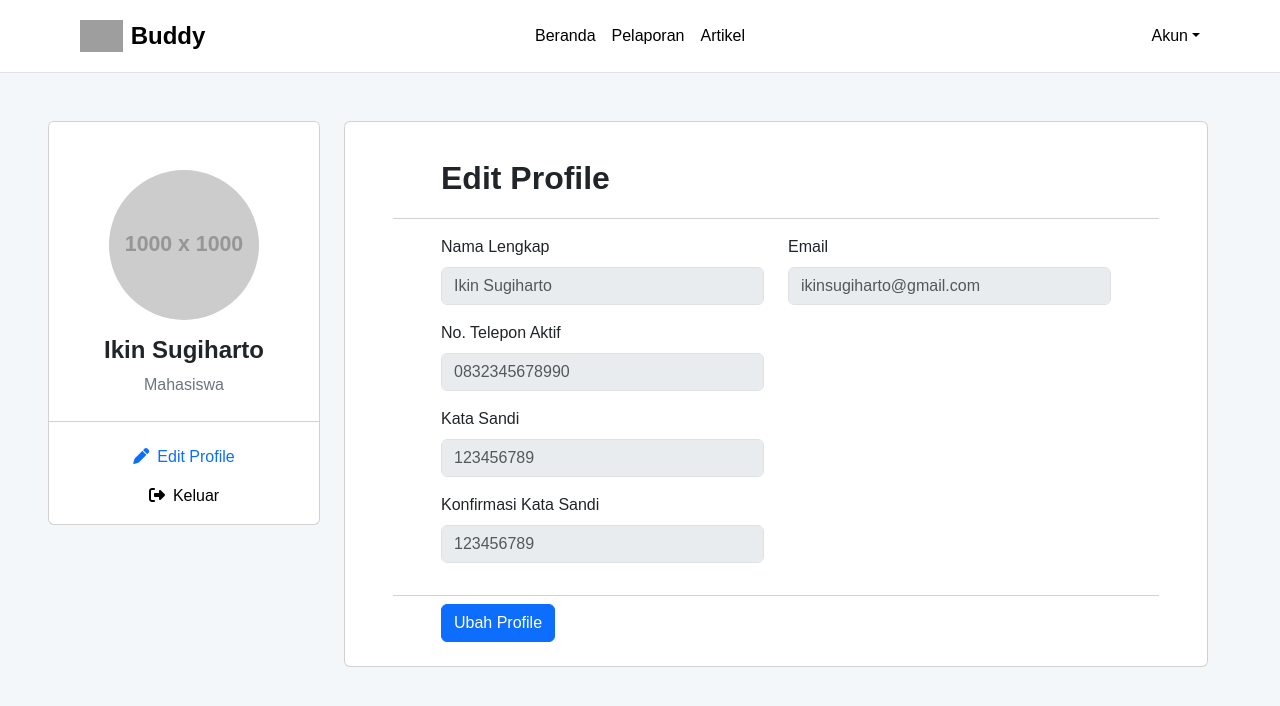
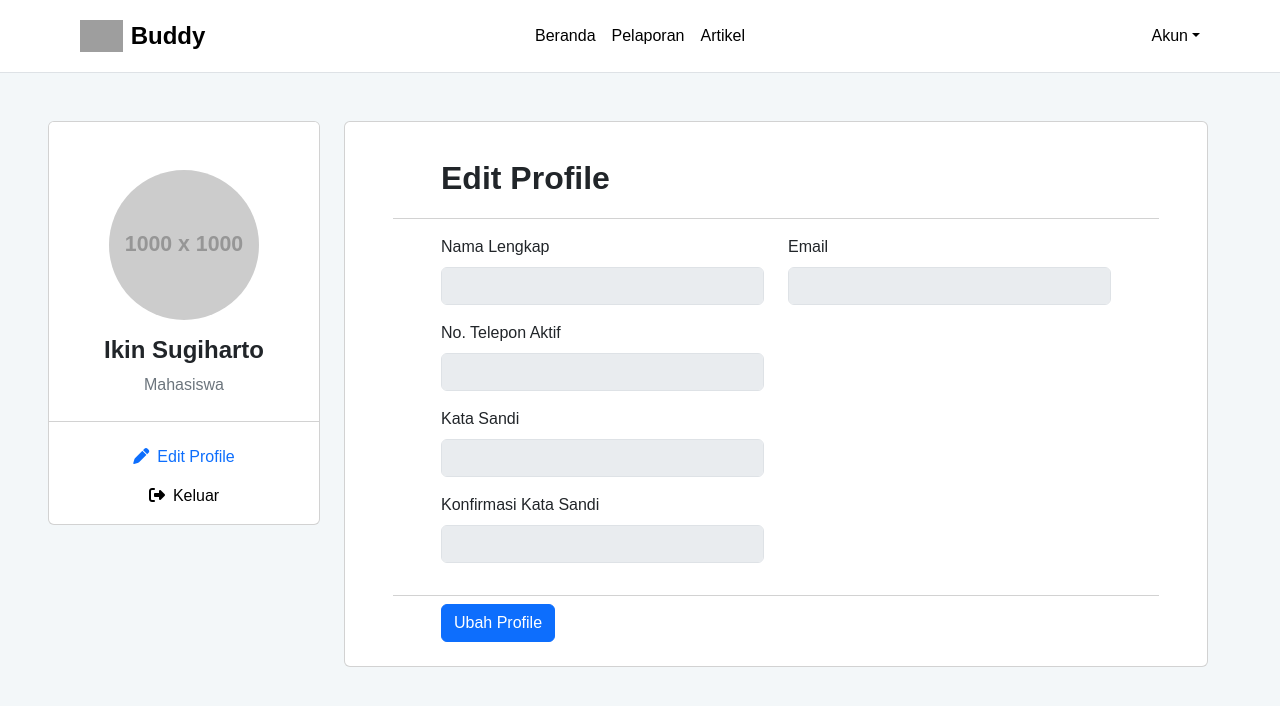
Before and after one commit to ambonxnobody/React-Buddy, a React (Vite) app: page / in a window 1280 px wide. Shown: the top 706 px of the page. Built offline with nearby package versions, Linux system fonts and the light colour scheme; grey boxes are pictures that could not be loaded.

Commit message:
Removing placeholder profile input

```diff
--- a/src/pages/Profile.jsx
+++ b/src/pages/Profile.jsx
@@ -43,24 +43,24 @@ function Profile() {
                             <div className="row mb-3">
                                 <div className="col-12 col-md-6">
                                     <label htmlFor="exampleFormControlInput1" className="form-label">Nama Lengkap</label>
-                                    <input disabled={!editProfile} type="text" className="form-control" id="exampleFormControlInput1" placeholder={"Ikin Sugiharto"} />
+                                    <input disabled={!editProfile} type="text" className="form-control" id="exampleFormControlInput1" />
                                 </div>
                                 <div className="col-12 col-md-6">
                                     <label htmlFor="exampleFormControlInput1" className="form-label">Email</label>
-                                    <input disabled={!editProfile} type="email" className="form-control" id="exampleFormControlInput1" placeholder={"ikinsugiharto@gmail.com"} />
+                                    <input disabled={!editProfile} type="email" className="form-control" id="exampleFormControlInput1" />
                                 </div>
                             </div>
                             <div className="row mb-3">
                                 <div className="col-12 col-md-6">
                                     <label htmlFor="exampleFormControlInput1" className="form-label">No. Telepon Aktif</label>
-                                    <input disabled={!editProfile} type="text" className="form-control" id="exampleFormControlInput1" placeholder={"0832345678990"} />
+                                    <input disabled={!editProfile} type="text" className="form-control" id="exampleFormControlInput1" />
                                 </div>
                             </div>
                             <div className="row mb-3">
                                 <div className="col-12 col-md-6">
                                     <label htmlFor="exampleFormControlInput1" className="form-label">Kata Sandi</label>
                                     <div style={{ position: 'relative' }}>
-                                        <input disabled={!editProfile} type={showPassword ? 'text' : 'password'} className="form-control" id="exampleFormControlInput1" placeholder={"123456789"} />
+                                        <input disabled={!editProfile} type={showPassword ? 'text' : 'password'} className="form-control" id="exampleFormControlInput1" />
                                         {editProfile ?
                                             <i onClick={togglePassword} className={!showPassword ? "fa-solid fa-eye-slash" : "fa-solid fa-eye"} style={{ position: 'absolute', right: '10px', top: '10px', cursor: 'pointer' }}></i> :
                                             null
@@ -72,7 +72,7 @@ function Profile() {
                                 <div className="col-12 col-md-6">
                                     <label htmlFor="exampleFormControlInput1" className="form-label">Konfirmasi Kata Sandi</label>
                                     <div style={{ position: 'relative' }}>
-                                        <input disabled={!editProfile} type={showConfirmPassword ? "text" : "password"} className="form-control" id="exampleFormControlInput1" placeholder={"123456789"} />
+                                        <input disabled={!editProfile} type={showConfirmPassword ? "text" : "password"} className="form-control" id="exampleFormControlInput1" />
                                         {editProfile ?
                                             <i onClick={toggleConfirmPassword} className={!showConfirmPassword ? "fa-solid fa-eye-slash" : "fa-solid fa-eye"} style={{ position: 'absolute', right: '10px', top: '10px', cursor: 'pointer' }}></i> :
                                             null
```
